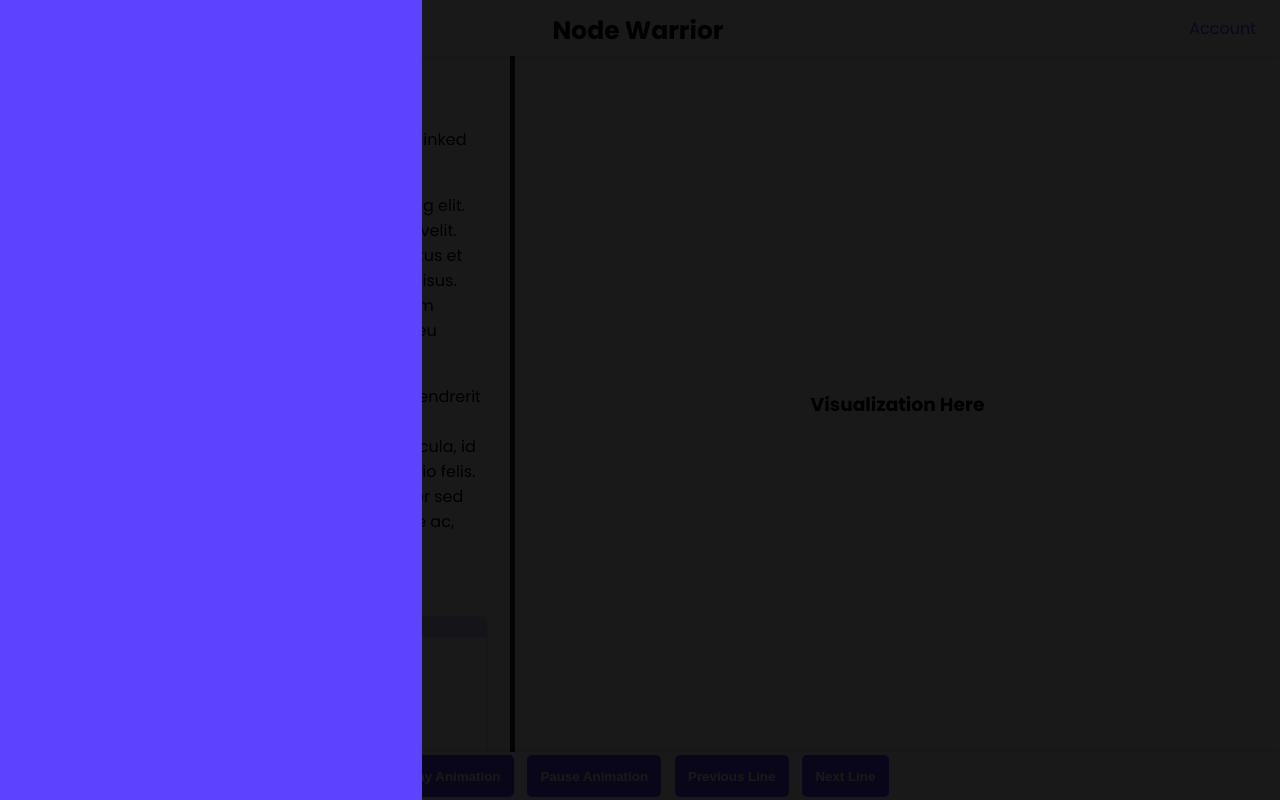
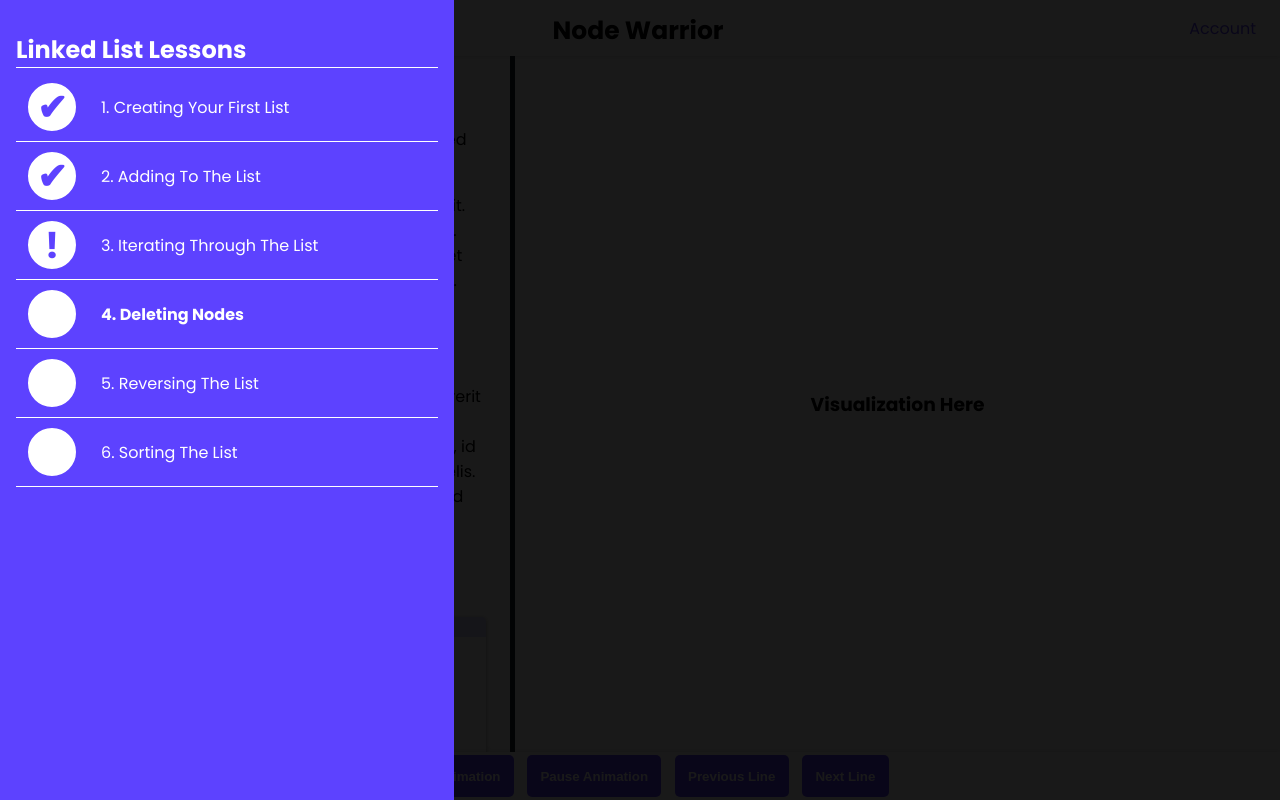
Before and after one commit to hawkticehurst/destructure-io, a React (Create React App) app: page / in a window 1280 px wide. Both pictures are taken after a click on the icon 36 px from the left and 28 px from the top of the page. Built offline with nearby package versions, Linux system fonts and the light colour scheme.

Commit message:
add content to sidebar

```diff
--- a/src/App.css
+++ b/src/App.css
@@ -24,6 +24,7 @@
   --tint-opacity: .9;
   --sidebar-min-width: 360px;
   --sidebar-width: 33%;
+  --sidebar-padding: 1em;
 
   /* Nav Bar */
   --hamburger-icon-width: 32px;
@@ -204,15 +205,71 @@ a:hover {
   bottom: 0;
   min-width: var(--sidebar-min-width);
   width: var(--sidebar-width);
+  padding: var(--sidebar-padding);
   background: var(--hero-purple);
+  overflow-x: hidden;
+  white-space: nowrap;
 }
+
+.sidebar-header {
+  color: white;
+  border-bottom: 1px solid white;
+  margin-bottom: 5px;
+  font-size: 24px;
+}
+
+.sub-module-progress-row-container {
+  cursor: pointer;
+  border-bottom: 1px solid white;
+  padding: 5px;
+  color: white;
+  display: flex;
+  align-items: center;
+}
+
+.progress-row-selected {
+  font-weight: bold;
+}
+
+.sub-module-title-container {
+  display: flex;
+  align-items: center;
+  width: 80%;
+  height: 48px;
+  padding: 5px;
+}
+
+.progress-circle-filled {
+  border: 2px solid white;
+  background-color: white;
+  border-radius: 50%;
+  width: 48px;
+  height: 48px;
+  min-width: 48px;
+  margin-right: .5em;
+  margin-left: 5px;
+  display: flex;
+  justify-content: center;
+  align-items: center;
+  font-size: 36px;
+  color: var(--hero-purple);
+  border: 2px solid var(--hero-purple);
+  font-weight: bold;
+  user-select: none;
+  -webkit-user-select: none;
+  -moz-user-select: none;
+  -ms-user-select: none;
+}
+
 
 @keyframes sidebarFadeIn {
   0% {
     min-width: 0;
     width: 0;
+    padding: 0;
   }
   100% {
+    padding: var(--sidebar-padding);
     min-width: var(--sidebar-min-width);
     width: var(--sidebar-width);
   }
@@ -222,10 +279,12 @@ a:hover {
   0% {
     min-width: var(--sidebar-min-width);
     width: var(--sidebar-width);
+    padding: var(--sidebar-padding);
   }
   100% {
     min-width: 0;
     width: 0;
+    padding: 0;
   }
 }
 
--- a/src/components/LearningModule.js
+++ b/src/components/LearningModule.js
@@ -2,7 +2,8 @@ import React, { useState } from 'react';
 import TwoPaneResizable from './common/TwoPaneResizable';
 import CodeDisplay from './code-display/CodeDisplay';
 import NavBar from './common/NavBar';
-import Sidebar from './common/Sidebar';
+import SideBar from './common/SideBar';
+import SubModuleProgressRow from './common/SubModuleProgressRow';
 import LearningContent from './common/LearningContent';
 import useInterval from '../hooks/useInterval';
 
@@ -40,7 +41,7 @@ data.forEach(chunkObj => {
 function LearningModule() {
   const [selectedLine, setSelectedLine] = useState(-1);
   const [speed, setSpeed] = useState(null);
-  const [sidebarShown, setSidebarShown] = useState(false);
+  const [sideBarShown, setSideBarShown] = useState(false);
 
   useInterval(() => {
     setNextLine();
@@ -75,8 +76,15 @@ function LearningModule() {
 
   return (
     <div>
-      <Sidebar setSidebarShown={setSidebarShown} sidebarShown={sidebarShown} />
-      <NavBar brandTitle="Node Warrior" toggleSidebar={() => setSidebarShown(!sidebarShown)} />
+      <SideBar headerText="Linked List Lessons" setSideBarShown={setSideBarShown} sideBarShown={sideBarShown}>
+        <SubModuleProgressRow moduleTitle="1. Creating Your First List" completionState="completed" />
+        <SubModuleProgressRow moduleTitle="2. Adding To The List" completionState="completed" />
+        <SubModuleProgressRow moduleTitle="3. Iterating Through The List" completionState="flagged" />
+        <SubModuleProgressRow moduleTitle="4. Deleting Nodes" completionState="incomplete" selected={true} />
+        <SubModuleProgressRow moduleTitle="5. Reversing The List" completionState="incomplete" />
+        <SubModuleProgressRow moduleTitle="6. Sorting The List" completionState="incomplete" />
+      </SideBar>
+      <NavBar brandTitle="Node Warrior" toggleSideBar={() => setSideBarShown(!sideBarShown)} />
       {/* TODO these inline styles are just temporary */}
       <div className="learning-module-container">
         <TwoPaneResizable
--- a/src/components/common/NavBar.js
+++ b/src/components/common/NavBar.js
@@ -3,16 +3,16 @@ import React from 'react';
 /**
  * Required Props:
  * brandTitle {string} - String representing the website brand name
- * toggleSidebar {function} - Callback for toggling the sidebar
+ * toggleSideBar {function} - Callback for toggling the sidebar
  * TODO: Include other nav bar links
  */
 function NavBar(props) {
-  const { brandTitle, toggleSidebar } = props;
+  const { brandTitle, toggleSideBar } = props;
 
   return (
     <div className="nav-bar-container">
       <div className="nav-back-btn">
-        <svg className="hamburger-icon" onClick={toggleSidebar}>
+        <svg className="hamburger-icon" onClick={toggleSideBar}>
           <use xlinkHref="/website-icons.svg#hamburger-icon"></use>
         </svg>
         <p>3. Linked List Insertion</p>
--- a/src/components/common/Sidebar.js
+++ b/src/components/common/Sidebar.js
@@ -3,27 +3,28 @@ import PageTint from './PageTint';
 
 /**
  * Required Props:
- * content {React Node} - Content to be contained in the sidebar
- * setSidebarShown {function} - set if the sidebar should be shown
- * sidebarShown {boolean} - true if sidebar is showing, else false
+ * children {React Node} - Content to be contained in the sideBar
+ * headerText {String} - Heading to display for the sidebar
+ * setSideBarShown {function} - set if the sideBar should be shown
+ * sideBarShown {boolean} - true if sideBar is showing, else false
  */
-function Sidebar(props) {
-  const {content, setSidebarShown, sidebarShown} = props;
-  const [render, setRender] = useState(sidebarShown);
+function SideBar(props) {
+  const {children, headerText, setSideBarShown, sideBarShown} = props;
+  const [render, setRender] = useState(sideBarShown);
 
   useEffect(() => {
-    if (sidebarShown) {
+    if (sideBarShown) {
       setRender(true);
     }
-  }, [sidebarShown]);
+  }, [sideBarShown]);
 
   const onAnimationEnd = () => {
-    if (!sidebarShown) {
+    if (!sideBarShown) {
       setRender(false);
     }
   };
 
-  // Don't click on things below the sidebar
+  // Don't click on things below the sideBar
   const stopPropagation = (event) => {
     event.stopPropagation();
   };
@@ -31,17 +32,18 @@ function Sidebar(props) {
   return (
     render ? (
       <Fragment>
-        <PageTint clickedTint={() => setSidebarShown(false)} tintShown={sidebarShown} />
+        <PageTint clickedTint={() => setSideBarShown(false)} tintShown={sideBarShown} />
         <div
           className="sidebar"
-          style={{ animation: `${sidebarShown ? "sidebarFadeIn" : "sidebarFadeOut"} .5s` }}
+          style={{ animation: `${sideBarShown ? "sidebarFadeIn" : "sidebarFadeOut"} .5s` }}
           onClick={stopPropagation}
           onAnimationEnd={onAnimationEnd}>
-            {content}
+          <h1 className="sidebar-header">{headerText}</h1>
+          {children}
         </div>
       </Fragment>
     ) : null
   );
 }
 
-export default Sidebar;
+export default SideBar;
--- /dev/null
+++ b/src/components/common/SubModuleProgressRow.js
@@ -0,0 +1,38 @@
+import React, {useState} from 'react';
+
+/**
+ * Required Props:
+ * moduleTitle {String} - Name of the module
+ *
+ * Optional Props:
+ * completionState {String} - One of "completed", "flagged" or "incomplete". Defaults "incomplete"
+ * selected {boolean} - Defaults false. True if is current sub-module
+ */
+function SubModuleProgressRow(props) {
+  const {completionState, moduleTitle, selected} = props;
+  const [isCompleted, setIsCompleted] = useState(completionState);
+
+  // TODO this needs to also toggle in Firebase or somewhere we store completion state
+  const toggleCompletionState = () => {
+    if (isCompleted === 'flagged') {
+      setIsCompleted('completed');
+    } else if (isCompleted === 'incomplete') {
+      setIsCompleted('flagged');
+    } else {
+      setIsCompleted('incomplete');
+    }
+  };
+
+  const containerClass = selected ? 'sub-module-progress-row-container progress-row-selected' : 'sub-module-progress-row-container';
+  const progressIcon = isCompleted === 'flagged' ? '!' : isCompleted === 'completed' ? '✔' : '';
+  return (
+    <div className={containerClass}>
+      <div className="progress-circle-filled" onClick={toggleCompletionState}>{progressIcon}</div>
+      <div className="sub-module-title-container">
+        <p>{moduleTitle}</p>
+      </div>
+    </div>
+  );
+}
+
+export default SubModuleProgressRow;
```
